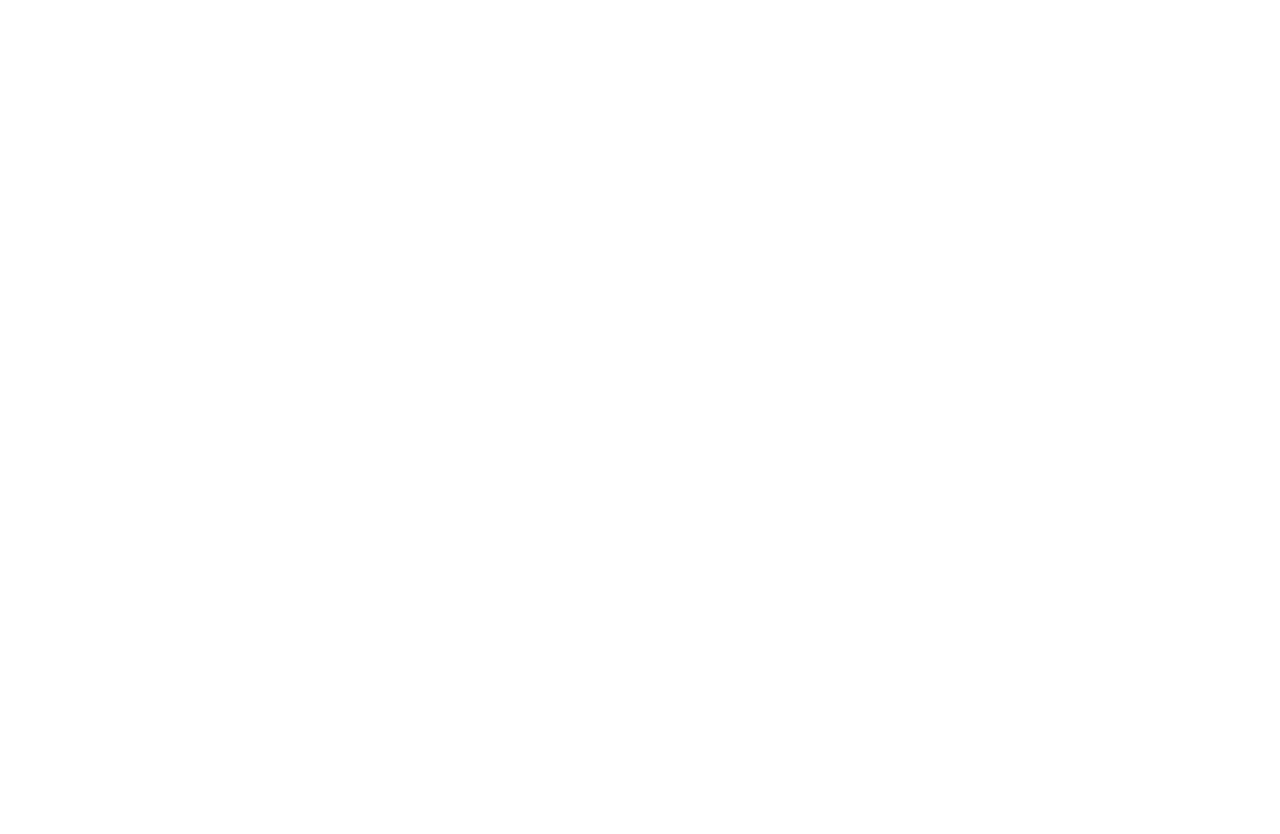
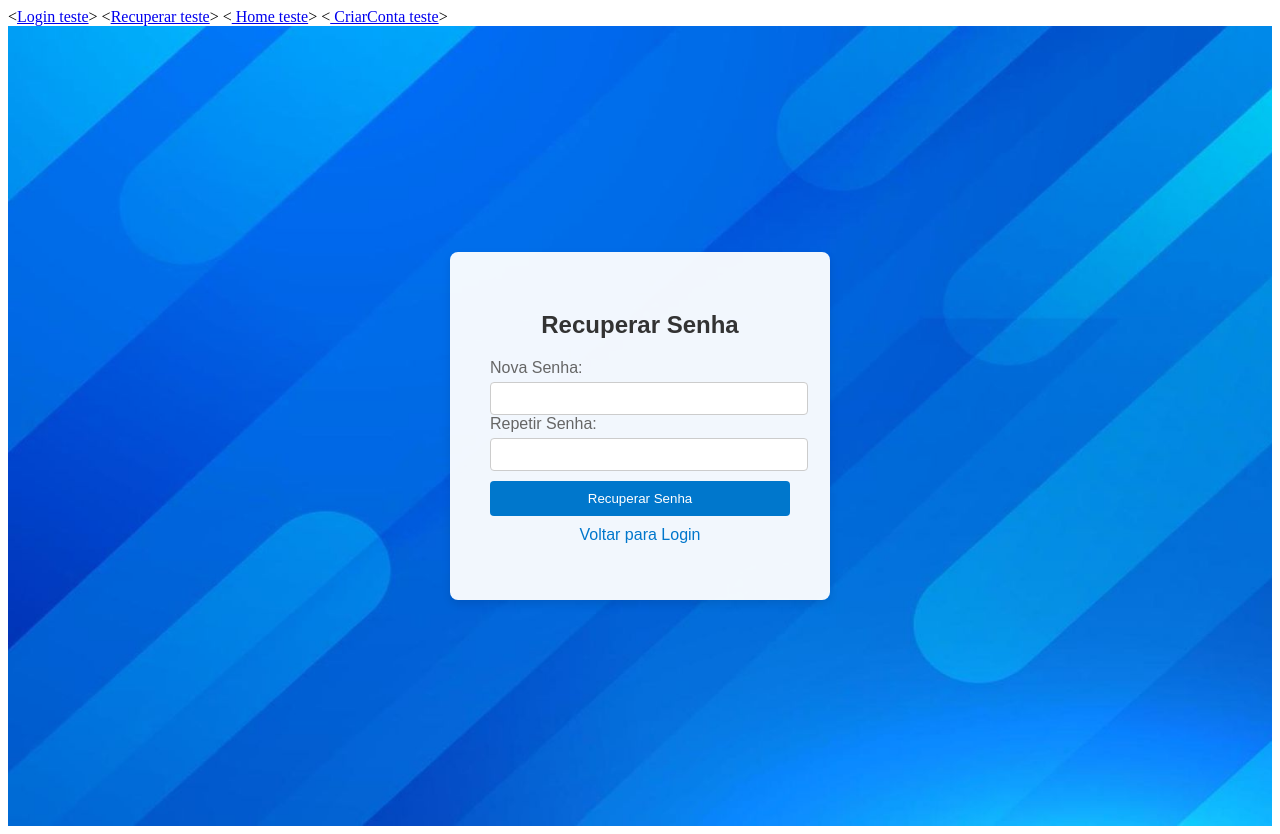
Before and after one commit to pivetoo/ecommerce-faculdade, a Vue app in the folder Ecommerce.Frontend/: page /recuperarSenha in a window 1280 px wide. Before the commit this address had no page. Before the commit the page ends 800 px from the top, so only its background shows below. Built offline with nearby package versions, Linux system fonts and the light colour scheme.

Commit message:
Criação_Tela_Login_Criar_Conta_Recuperar_Senha

```diff
--- a/Ecommerce.Frontend/package.json
+++ b/Ecommerce.Frontend/package.json
@@ -9,7 +9,8 @@
     "preview": "vite preview"
   },
   "dependencies": {
-    "vue": "^3.4.37"
+    "vue": "^3.4.37",
+    "vue-router": "^4.4.5"
   },
   "devDependencies": {
     "@vitejs/plugin-vue": "^5.1.2",
--- a/Ecommerce.Frontend/src/App.vue
+++ b/Ecommerce.Frontend/src/App.vue
@@ -1,8 +1,14 @@
 <script setup>
+import { useRouter, RouterView } from 'vue-router';
 
 </script>
 
 <template>
+    <<router-link to="/login">Login teste</router-link>>
+    <<router-link to="/recuperarSenha">Recuperar teste</router-link>>
+    <<router-link to="/"> Home teste</router-link>>
+    <<router-link to="/criarConta"> CriarConta teste</router-link>>
+    <RouterView />
 
 </template>
 
--- a/Ecommerce.Frontend/src/router/index.js
+++ b/Ecommerce.Frontend/src/router/index.js
@@ -1,11 +1,29 @@
-import { createRouter, createWebHistory } from 'vue-router'
+import { createRouter, createWebHistory } from 'vue-router';
 import Login from '../views/Login.vue';
+import RecuperarSenha from  '../views/RecuperarSenha.vue';
+import Home from '../views/Home.vue';
+import CriarConta from '../views/CriarConta.vue';
 
 const routes = [
+  {
+    path: '/',
+    name: 'Home',
+    component: Home
+  },
   {
     path: '/login',
     name: 'Login',
     component: Login
+  },
+  {
+    path: "/recuperarSenha",
+    name: "RecuperarSenha",
+    component: RecuperarSenha
+  },
+  {
+    path: "/criarConta",
+    name: "CriarConta",
+    component: CriarConta
   }
 ];
 
--- /dev/null
+++ b/Ecommerce.Frontend/src/views/CriarConta.vue
@@ -0,0 +1,124 @@
+<template>
+    <div class="container">
+    <div class="signup-container">
+      <h2>Cadastrar Usuário</h2>
+      <form @submit.prevent="handleSubmit">
+        <div class="input-group">
+          <label for="name">Nome:</label>
+          <input type="text" id="name" v-model="name" required>
+        </div>
+        <div class="input-group">
+          <label for="email">Email:</label>
+          <input type="email" id="email" v-model="email" required>
+        </div>
+        <div class="input-group">
+          <label for="password">Senha:</label>
+          <input type="password" id="password" v-model="password" required>
+        </div>
+        <div class="input-group">
+          <label for="confirmPassword">Confirmar Senha:</label>
+          <input type="password" id="confirmPassword" v-model="confirmPassword" required>
+        </div>
+        <button type="submit">Cadastrar</button>
+        <p class="back-to-login">
+          <a href="/login">Já tem uma conta? Faça Login</a>
+        </p>
+      </form>
+    </div>
+    </div>
+  </template>
+
+  <script>
+  export default {
+    data() {
+      return {
+        name: '',
+        email: '',
+        password: '',
+        confirmPassword: ''
+      };
+    },
+    methods: {
+      handleSubmit() {
+        if (this.password !== this.confirmPassword) {
+          console.error("As senhas não coincidem.");
+          return;
+        }
+        // Lógica para cadastrar o usuário (substitua pela sua lógica real)
+        console.log("Nome:", this.name, "Email:", this.email, "Senha:", this.password);
+        // Aqui você pode fazer uma chamada para a API de cadastro
+      }
+    }
+  }
+  </script>
+
+  <style scoped>
+  .container {
+      font-family: Arial, sans-serif;
+      background-image: url("@/imagens/background.jpeg");
+      background-size: cover;
+      margin: 0;
+      display: flex;
+      justify-content: center;
+      align-items: center;
+      height: 100vh;
+  }
+
+  .signup-container {
+      background-color: rgba(255, 255, 255, 0.95);
+      padding: 40px;
+      border-radius: 8px;
+      box-shadow: 0 4px 8px rgba(0, 0, 0, 0.1);
+      width: 300px;
+      position: relative;
+  }
+
+  h2 {
+      color: #333;
+      text-align: center;
+      margin-bottom: 20px;
+  }
+
+  .input-group {
+      margin-bottom: 10px;
+  }
+
+  label {
+      display: block;
+      margin-bottom: 5px;
+      color: #666;
+  }
+
+  input[type="text"],
+  input[type="email"],
+  input[type="password"] {
+      width: 100%;
+      padding: 8px;
+      border: 1px solid #ccc;
+      border-radius: 4px;
+  }
+
+  .back-to-login {
+      text-align: center;
+      margin-top: 10px;
+  }
+
+  .back-to-login a {
+      color: #0077cc;
+      text-decoration: none;
+  }
+
+  button {
+      width: 100%;
+      padding: 10px;
+      background-color: #0077cc;
+      color: white;
+      border: none;
+      border-radius: 4px;
+      cursor: pointer;
+  }
+
+  button:hover {
+      background-color: #005fa3;
+  }
+  </style>
--- /dev/null
+++ b/Ecommerce.Frontend/src/views/Home.vue
@@ -0,0 +1,3 @@
+<template>
+<h1>TESTE</h1>
+</template>
--- a/Ecommerce.Frontend/src/views/Login.vue
+++ b/Ecommerce.Frontend/src/views/Login.vue
@@ -1,4 +1,5 @@
 <template>
+  <div class="container">
   <div class="login-container">
     <h2>Seja Bem-Vindo(a)</h2>
     <form @submit.prevent="handleSubmit">
@@ -10,9 +11,12 @@
         <label for="password">Senha:</label>
         <input type="password" id="password" v-model="password" required>
       </div>
-      <a href="#" class="forgot-password">Esqueci Minha Senha</a>
       <button type="submit">Fazer Login</button>
+      <p class="esqueci-senha">
+      <router-link to="/recuperarSenha" class="forgot-password">Esqueci Minha Senha</router-link>
+      </p>
     </form>
+  </div>
   </div>
 </template>
 
@@ -39,15 +43,15 @@ export default {
 </script>
 
 <style scoped>
-body {
+.container {
     font-family: Arial, sans-serif;
-    background-image: url("@/imagens/background.jpeg");
+    background-image: url("../imagens/background.jpeg");
     background-size: cover;
     margin: 0;
     display: flex;
     justify-content: center;
     align-items: center;
-    height: 100vh;
+    height:100vh;
 }
 
 .login-container {
@@ -83,13 +87,15 @@ input[type="password"] {
     border-radius: 4px;
 }
 
-.forgot-password {
-    position: absolute;
-    right: 10px;
-    bottom: 10px;
-    color: #0077cc;
-    text-decoration: none;
+.esqueci-senha {
+      text-align: center;
+      margin-top: 10px;
 }
+
+.esqueci-senha a {
+      color: #0077cc;
+      text-decoration: none;
+  }
 
 button {
     width: 100%;
--- /dev/null
+++ b/Ecommerce.Frontend/src/views/RecuperarSenha.vue
@@ -0,0 +1,109 @@
+<template>
+    <div class="container">
+    <div class="recover-password-container">
+      <h2>Recuperar Senha</h2>
+      <form @submit.prevent="handleSubmit">
+        <div class="input-group">
+          <label for="email">Nova Senha:</label>
+          <input type="email" id="email" v-model="email" required>
+          <label for="email">Repetir Senha:</label>
+          <input type="email" id="email" v-model="email" required>
+        </div>
+        <button type="submit">Recuperar Senha</button>
+        <p class="back-to-login">
+          <a href="/login">Voltar para Login</a>
+        </p>
+      </form>
+    </div>
+    </div>
+  </template>
+
+  <script>
+  export default {
+    data() {
+      return {
+        email: ''
+      };
+    },
+    methods: {
+      handleSubmit() {
+        // Lógica para enviar o link de recuperação (substitua pela sua lógica real)
+        if (this.email) {
+          console.log("Email:", this.email);
+          // Aqui você pode fazer uma chamada para a API de recuperação de senha
+        } else {
+          console.error("Por favor, preencha o campo de email.");
+        }
+      }
+    }
+  }
+  </script>
+
+  <style scoped>
+  .container {
+      font-family: Arial, sans-serif;
+      background-image: url("../imagens/background.jpeg");
+      background-size: cover;
+      margin: 0;
+      display: flex;
+      justify-content: center;
+      align-items: center;
+      height: 100vh;
+  }
+
+  .recover-password-container {
+      background-color: rgba(255, 255, 255, 0.95);
+      padding: 40px;
+      border-radius: 8px;
+      box-shadow: 0 4px 8px rgba(0, 0, 0, 0.1);
+      width: 300px;
+      position: relative;
+  }
+
+  h2 {
+      color: #333;
+      text-align: center;
+      margin-bottom: 20px;
+  }
+
+  .input-group {
+      margin-bottom: 10px;
+  }
+
+  label {
+      display: block;
+      margin-bottom: 5px;
+      color: #666;
+  }
+
+  input[type="email"] {
+      width: 100%;
+      padding: 8px;
+      border: 1px solid #ccc;
+      border-radius: 4px;
+  }
+
+  .back-to-login {
+      text-align: center;
+      margin-top: 10px;
+  }
+
+  .back-to-login a {
+      color: #0077cc;
+      text-decoration: none;
+  }
+
+  button {
+      width: 100%;
+      padding: 10px;
+      background-color: #0077cc;
+      color: white;
+      border: none;
+      border-radius: 4px;
+      cursor: pointer;
+  }
+
+  button:hover {
+      background-color: #005fa3;
+  }
+  </style>
```
Also changed, not shown: 1 other file (tests, documents, lock files or other folders).
